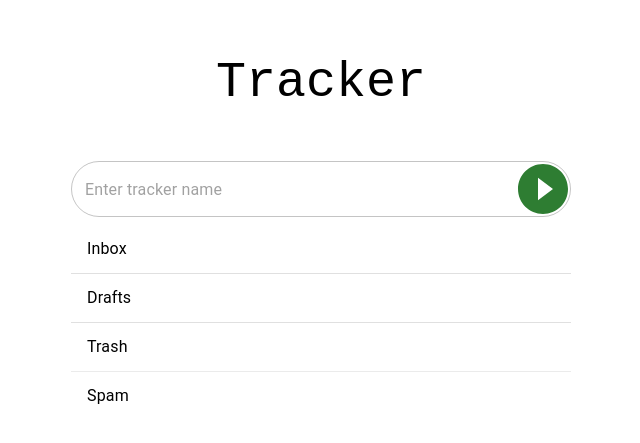
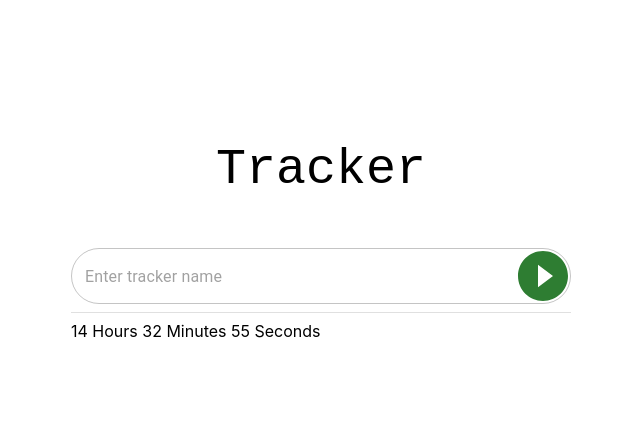
Before and after one commit to BelieverInGod/Track_Timer, a React (Create React App) app: page / in a window 1280 px wide. Shown: the part 159-602 px from the top of the page, without its empty margins (319-959 px from the left). Built offline with nearby package versions, Linux system fonts and the light colour scheme.

Commit message:
dispatch, localStorage, Buttons & more

```diff
--- a/package.json
+++ b/package.json
@@ -10,6 +10,7 @@
     "@testing-library/jest-dom": "^5.16.4",
     "@testing-library/react": "^13.3.0",
     "@testing-library/user-event": "^13.5.0",
+    "moment": "^2.29.4",
     "react": "^18.2.0",
     "react-dom": "^18.2.0",
     "react-redux": "^8.0.2",
--- a/src/App.js
+++ b/src/App.js
@@ -1,14 +1,17 @@
 import './App.css';
 import Header from './Components/Header/Header'
 import Tracker from './Components/Tracker/Tracker'
-import TrackerList from './Components/TrackerList/TrackerList'
+import Countdown from './Components/Timer/Timer'
+import moment from 'moment'
 
 function App() {
+  const time = moment().format('LTS');
+  console.log(time)
   return (
     <div className="App">
       <Header/>
       <Tracker/>
-      <TrackerList/>
+      <Countdown eventTime={Date.now()} interval={1000} />
     </div>
   );
 }
--- /dev/null
+++ b/src/Components/Timer/Timer.js
@@ -0,0 +1,30 @@
+import React from "react";
+import moment from "moment";
+
+const { useCallback, useEffect, useRef, useState } = React;
+
+const calculateDuration = eventTime => moment.duration(Math.max(eventTime - (Math.floor(Date.now() / 1000)), 0), 'seconds');
+
+function Countdown({ eventTime, interval }) {
+  const [duration, setDuration] = useState(calculateDuration(eventTime));
+  const timerRef = useRef(0);
+  const timerCallback = useCallback(() => {
+    setDuration(calculateDuration(eventTime));
+  }, [eventTime])
+
+  useEffect(() => {
+    timerRef.current = setInterval(timerCallback, interval);
+
+    return () => {
+      clearInterval(timerRef.current);
+    }
+  }, [eventTime]);
+
+  return (
+    <div>
+        {duration.hours()} Hours {duration.minutes()} Minutes {duration.seconds()} Seconds
+    </div>
+  )
+}
+
+export default Countdown
--- a/src/Components/Tracker/Tracker.js
+++ b/src/Components/Tracker/Tracker.js
@@ -1,56 +1,101 @@
 import './Tracker.css'
+import { useEffect } from 'react';
 import * as React from 'react';
-import { Box, IconButton, InputAdornment, FormControl, OutlinedInput } from '@mui/material';
+import {Box, IconButton, InputAdornment, FormControl, OutlinedInput} from '@mui/material';
 import PlayCircleFilledIcon from '@mui/icons-material/PlayCircleFilled';
+import {connect} from "react-redux";
+import {deleteTrackerName, saveTracker, setSecondTimer, setTrackerName, setLocalData} from "../../redux/trackerReducer";
+import TrackerList from "../TrackerList/TrackerList";
+import moment from "moment";
 
-import setTrackerName from '../../redux/trackerReducer'
-import {connect} from "react-redux";
+function Tracker(props) {
 
-function Tracker({ sendMessage, ...props }) {
+    const time = moment().format('LTS');
     const onChange = (e) => {
         let body = e.target.value
         console.log(body)
-        sendMessage(body)
+        props.sendMessage(body)
+    }
+    const onSubmit = () => {
+        const arrLenght = props.trackerList.trackerList.length
+        const id = arrLenght === 0 ? 0 : props.trackerList.trackerList[arrLenght -1].id
+
+        props.saveTrackName(props.newTrackName, time, id + 1)
+    }
+    const onDeleteTracker = (id) => {
+
+        props.deleteTracker(id)
     }
 
-    return (
-        <Box sx={{ width: 500, maxWidth: '100%' }}>
-            <FormControl sx={{ width: '100%' }} variant="outlined">
+    console.log(props.trackerList)
+
+    useEffect(() => {
+        // const items = {...localStorage}
+        // Object.entries(items).forEach(item => {
+        //    setLocalData(item[1])
+        //    console.log(setLocalData(item[1]))
+        // })
+        const items = Object.keys(localStorage).reduce((obj, k) => {
+            return { ...obj, [k]: JSON.parse(localStorage.getItem(k))}}, {});
+        console.log(items)
+        setLocalData({items})
+    }, [])
+
+    return (<div>
+            <Box sx={{width: 500, maxWidth: '100%'}}>
+                <FormControl sx={{width: '100%'}} variant="outlined">
                     <OutlinedInput
-                sx={{ borderRadius: '50px', paddingRight: '10px' }}
+                        sx={{borderRadius: '50px', paddingRight: '10px'}}
                         id="outlined-adornment-weight"
-                value={props.trackerName}
+                        value={props.newTrackName}
                         onChange={onChange}
-                // aria-describedby="outlined-weight-helper-text"
                         placeholder='Enter tracker name'
                         endAdornment={
                             <InputAdornment position="end">
                                 <IconButton
                                     color="success"
-                        sx={{ width: "60px", height: '60px', padding: 0,}}
-                        onClick={setTrackerName}
-                        // onMouseDown={handleMouseDownPassword}
+                                    sx={{width: "60px", height: '60px', padding: 0,}}
+                                    onClick={onSubmit}
                                     edge="end"
                                 >
-                        <PlayCircleFilledIcon sx={{ width: "100%", height: '100%'}}/>
+                                    <PlayCircleFilledIcon sx={{width: "100%", height: '100%'}}/>
                                 </IconButton>
                             </InputAdornment>
                         }
                     />
                 </FormControl>
             </Box>
-    );
+            <TrackerList deleteTracker={onDeleteTracker} data={props.trackerList} setSecondTimer={props.setSecondTimer}/>
+        </div>
+    )
 }
 
     const mapStateToProps = (state) => ({
-    trackerName: state.trackerList.trackerName
+    trackerList: state.trackerList,
+    newTrackName: state.trackerList.newTrackName
 })
 
 const mapDispatchToProps = (dispatch) => {
     return {
         sendMessage: (newMessageBody) => {
             dispatch(setTrackerName(newMessageBody));
+        },
+        saveTrackName: (data, time, id) => {
+            dispatch(saveTracker(data, time, id))
+            localStorage.setItem(id, JSON.stringify({ id: id, trackName: data, time: 0, buttonControl: true}))
+        },
+        deleteTracker: (id) => {
+            dispatch(deleteTrackerName(id))
+            localStorage.removeItem(id)
+        },
+        setSecondTimer: (sec, id, data) => {
+            dispatch(setSecondTimer(sec, id))
+            localStorage.setItem(id, JSON.stringify({ id: id, trackName: data, time: sec, buttonControl: true}))
+        },
+        setLocalData: (locData) => {
+            dispatch(setLocalData(locData))
         }
     }
 }
+
 export default connect(mapStateToProps, mapDispatchToProps)(Tracker);
--- a/src/Components/TrackerList/TrackerList.js
+++ b/src/Components/TrackerList/TrackerList.js
@@ -1,31 +1,105 @@
 import * as React from 'react';
+import { useState, useEffect } from 'react';
 import List from '@mui/material/List';
 import ListItem from '@mui/material/ListItem';
 import ListItemText from '@mui/material/ListItemText';
 import Divider from '@mui/material/Divider';
+import {IconButton, ListItemIcon} from "@mui/material";
+import PauseCircleOutlineIcon from '@mui/icons-material/PauseCircleOutline';
+import PlayCircleOutlineIcon from '@mui/icons-material/PlayCircleOutline';
+import HighlightOffIcon from '@mui/icons-material/HighlightOff';
 
 const style = {
-  width: '100%',
-  bgcolor: 'background.paper',
+    width: '100%',
+    bgcolor: 'background.paper',
 };
 
-function TrackerList() {
+const IconButtons = (props) => {
+    return (
+        <IconButton
+            color={props.color}
+            sx={{width: "40px", height: '40px', padding: 0,}}
+            onClick={props.onClick}
+            edge="end"
+        >
+            {props.typeIcon}
+        </IconButton>
+    )
+}
+
+const Post = (props) => {
+    const localData = JSON.parse(localStorage.getItem(props.id));
+    console.log(localData)
+    const [time, setTime] = useState(parseInt(localData.time))
+    const [status, setStatus] = useState('stop')
+    let sec;
+
+    useEffect(() => {
+        if (status === 'start') {
+            sec = setInterval(() => {
+                setTime((s) => s + 1);
+            }, 1000);
+        } else if (status === 'stop') {
+            clearInterval(sec)
+        }
+        return () => clearInterval(sec);
+    }, [status])
+
+    function correct_time(sec) {
+        let h = sec / 3600 ^ 0;
+        let m = (sec - h * 3600) / 60 ^ 0;
+        let s = sec - h * 3600 - m * 60
+        let formatted = [
+            h.toString().padStart(2, '0'),
+            m.toString().padStart(2, '0'),
+            s.toString().padStart(2, '0')
+        ].join(':');
+        return formatted
+    }
+
+    let formTime = correct_time(time)
+
+    return (
+        <div>
+            <Divider/>
+            <ListItem button>
+                <ListItemText primary={props.trackName}/>
+                <ListItemText primary={formTime}/>
+                <ListItemIcon>
+                    {status === 'start' ?
+                        <IconButtons color={"info"} onClick={() => {
+                            setStatus('stop')
+                            return props.setSecondTimer(time, props.id, props.trackName)
+                        }}
+
+                                     typeIcon={<PauseCircleOutlineIcon sx={{width: "100%", height: '100%'}}/>}/> :
+                        <IconButtons color={"success"} onClick={() => setStatus('start')}
+                                     typeIcon={<PlayCircleOutlineIcon sx={{width: "100%", height: '100%'}}/>}/>
+                    }
+                </ListItemIcon>
+                <ListItemIcon>
+                    <IconButton
+                        color="error"
+                        sx={{width: "40px", height: '40px', padding: 0,}}
+                        onClick={() => props.deleteTracker(props.id)}
+                        // onMouseDown={handleMouseDownPassword}
+                        edge="end"
+                    ><HighlightOffIcon sx={{width: "100%", height: '100%'}}/></IconButton>
+                </ListItemIcon>
+            </ListItem>
+            <Divider/>
+        </div>
+    )
+}
+
+function TrackerList(props) {
+    let listitem = props.data.trackerList.map(x =>
+        <Post key={x.id} deleteTracker={props.deleteTracker} id={x.id} list={x.buttonControl} trackName={x.trackName}
+              time={x.time} setSecondTimer={props.setSecondTimer}/>)
     return (
         <List sx={style} component="nav" aria-label="mailbox folders">
-        <ListItem button>
-            <ListItemText primary="Inbox" />
-        </ListItem>
-        <Divider />
-        <ListItem button divider>
-            <ListItemText primary="Drafts" />
-        </ListItem>
-        <ListItem button>
-            <ListItemText primary="Trash" />
-        </ListItem>
-        <Divider light />
-        <ListItem button>
-            <ListItemText primary="Spam" />
-        </ListItem>
+            {listitem}
+            <Divider/>
         </List>
     );
 }
--- a/src/redux/trackerReducer.js
+++ b/src/redux/trackerReducer.js
@@ -1,24 +1,64 @@
+const CHANGE_TRACKER_NAME = 'CHANGE_TRACKER_NAME'
 const SET_TRACKER_NAME = 'SET_TRACKER_NAME'
+const DELETE_TRACKER_NAME = 'DELETE_TRACKER_NAME'
+const SET_SEC_TIMER = 'SET_SEC_TIMER'
+const SET_LOCAL_DATA = 'SET_LOCAL_DATA'
+
+
 
 const initialState = {
-    trackerName: '',
-    time: null,
-    buttonControl: false,
-    buttonRemuve: false
+    trackerList: [
+        // {id: 1, trackName: 'sad', time: null, buttonControl: true},
+        // {id: 2, trackName: 'sad', time: 0, buttonControl: false}
+    ],
+    newTrackName: '',
 }
 
 const trackerReducer = (state = initialState, action) => {
-    switch(action.type) {
+    switch (action.type) {
+        case CHANGE_TRACKER_NAME:
+            return {
+                ...state,
+                newTrackName: action.body
+            }
         case SET_TRACKER_NAME:
             return {
                 ...state,
-                trackerName: action.body
+                trackerList: [...state.trackerList, {id: action.id, trackName: action.data, time: action.time,}],
+                newTrackName: ''
             }
+        case DELETE_TRACKER_NAME:
+            return {
+                ...state,
+                trackerList: state.trackerList.filter((item) => item.id !== action.id),
+            }
+        case SET_SEC_TIMER:
+            return {
+                ...state,
+                trackerList: state.trackerList.map(sec => {
+                    if (sec.id === action.id) {
+                        return {...sec, time: action.sec}
+                    }
+                    return sec
+                }),
+            }
+        case SET_LOCAL_DATA:
+            return {
+                ...state,
+                trackerList: [...state.trackerList, action.locData],
+            }
+
         default:
             return state;
     }
 }
 
-export const setTrackerName = (body) => ({type: SET_TRACKER_NAME, body})
+export const setTrackerName = (body) => ({type: CHANGE_TRACKER_NAME, body})
+export const saveTracker = (data, time, id) => ({type: SET_TRACKER_NAME, data, time, id})
+export const deleteTrackerName = (id) => ({type: DELETE_TRACKER_NAME, id})
+export const setSecondTimer = (sec, id) => ({type: SET_SEC_TIMER, sec, id})
+export const setLocalData = (locData) => ({type: SET_LOCAL_DATA, locData})
+
+
 
 export default trackerReducer
```
Also changed, not shown: 1 other file (tests, documents, lock files or other folders). Lines whose indentation alone changed are shown as unchanged.
